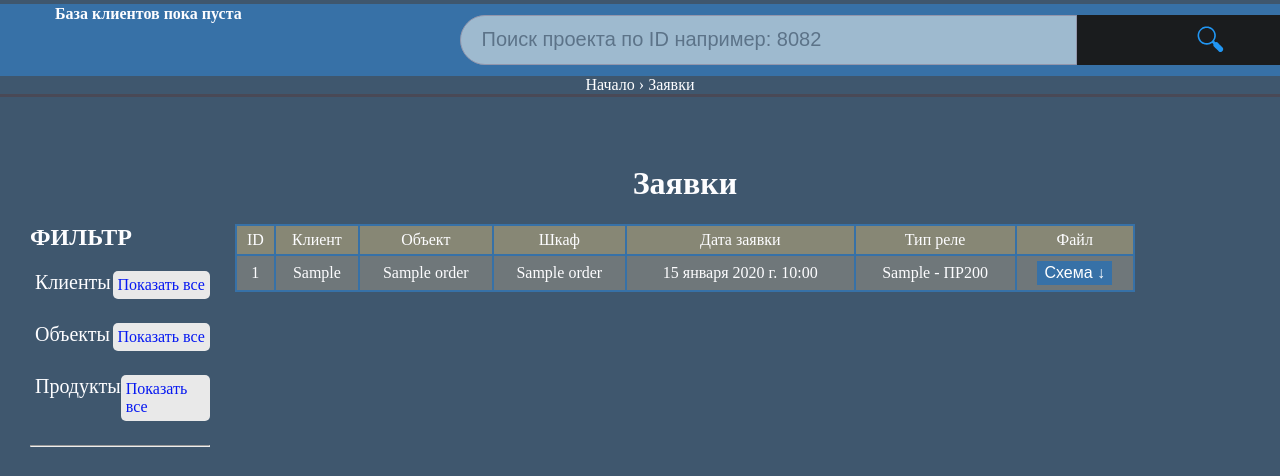
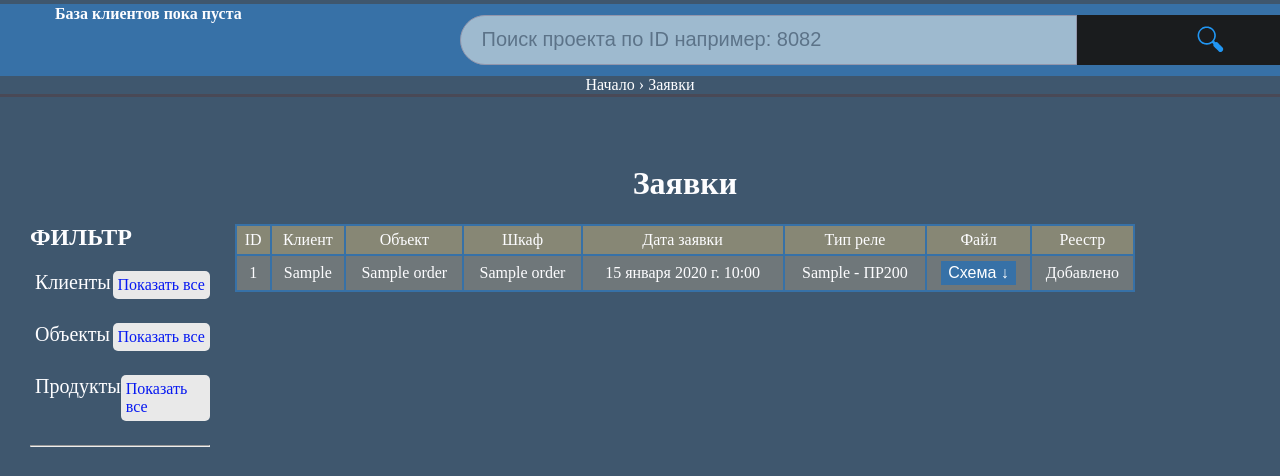
Before and after one commit to vikneo/Algorithm-for-AVR-systems, a Django app: page /orders/ in a window 1280 px wide; the page is wider, and only the part inside the window is pictured. Shown: the part 174-650 px from the top of that part. Run offline with Django 5.2, Linux system fonts and the light colour scheme; tables that the repository leaves empty hold one stand-in row (values such as "Sample post"); parts of the project's set-up code (start-up, migrations or seed data) failed here and were passed over.

Commit message:
added a condition for the registry field

```diff
--- a/system_avr/templates/orders/order_list.html
+++ b/system_avr/templates/orders/order_list.html
@@ -18,6 +18,7 @@
             <td>Дата заявки</td>
             <td>Тип реле</td>
             <td>Файл</td>
+            <td>Реестр</td>
         </tr>
         {% for order in orders %}
         <tr class="table-order">
@@ -32,13 +33,20 @@
                 <ul class="dropdown-content">
                     <li>
                         <a href="{{ order.file_schema.url }}"
-                            target="_blank">Открыть</a>
+                        target="_blank">Открыть</a>
                     </li>
                     <li>
                         <a href="{{ order.file_schema.url }}"
-                            download="">Скачать</a>
+                        download="">Скачать</a>
                     </li>
                 </ul>
+            </td>
+            <td>
+                {% if order.reestr %}
+                <span>Добавлено</span>
+                {% else %}
+                <a href="#">Добавить</a>
+                {% endif %}
             </td>
         </tr>
         {% endfor %}
```
